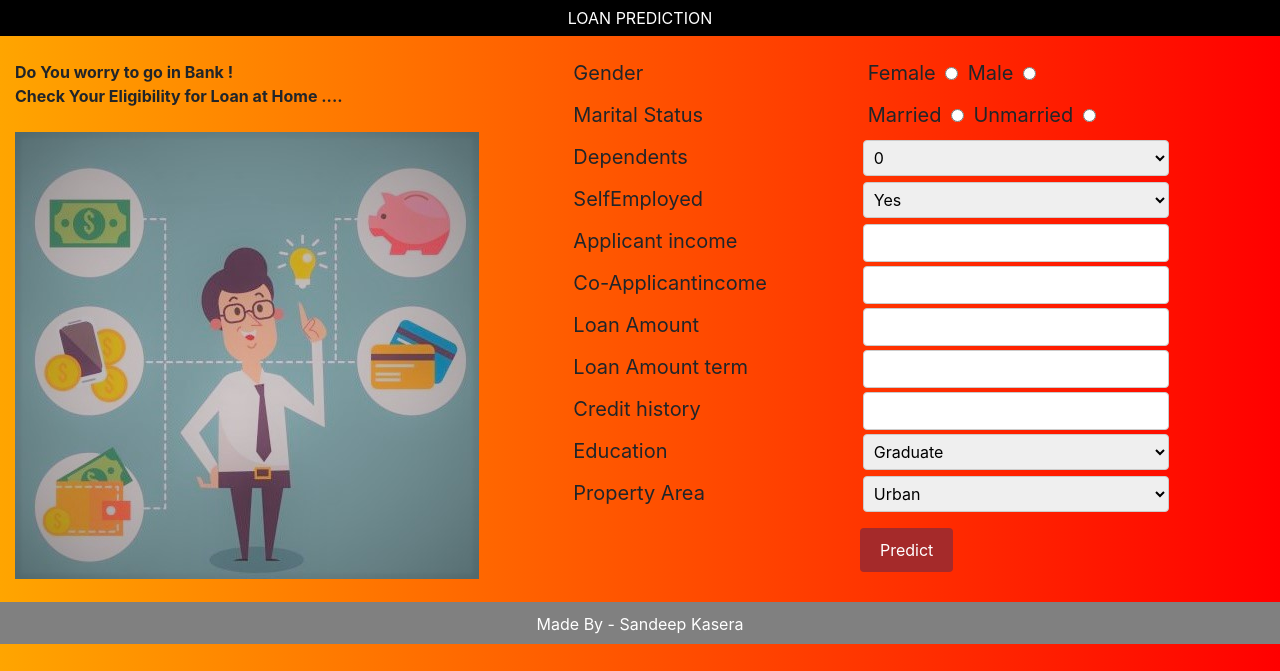
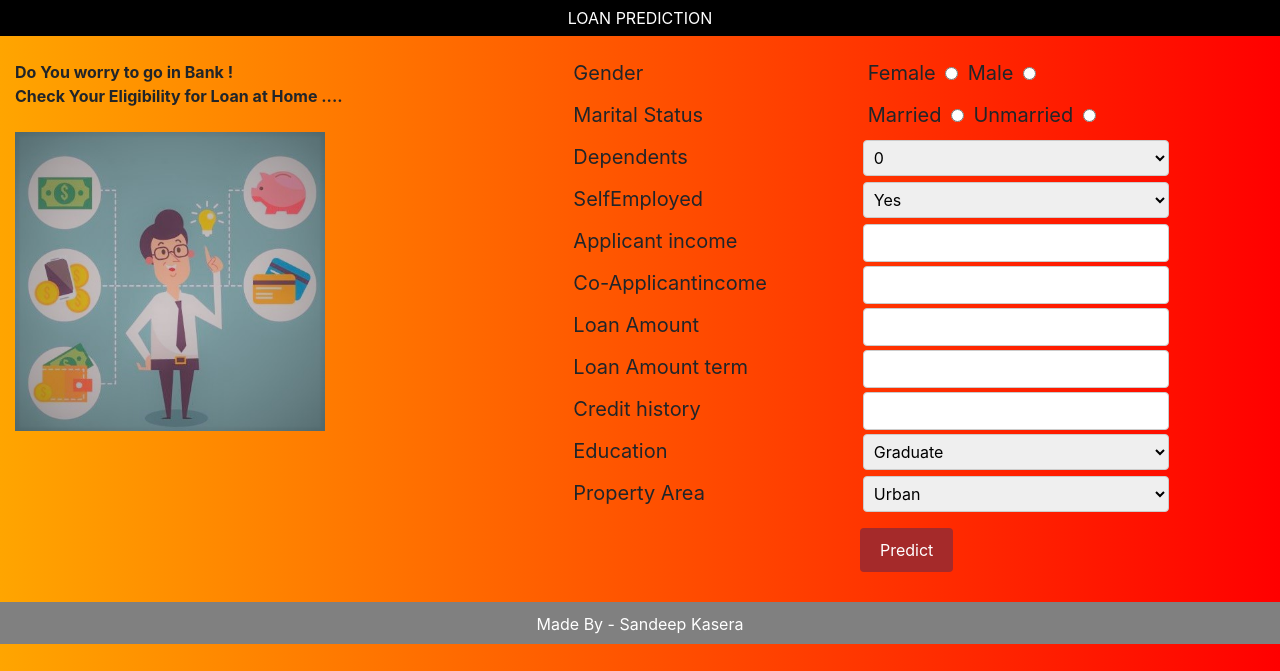
Before and after one commit to sandeepkasera/loanpredictionwebapp, a Flask app: page / in a window 1280 px wide. Shown: the top 671 px of the page. Run offline with Flask 2, Linux system fonts and the light colour scheme; some libraries are stand-ins or nearby versions.

Commit message:
Files Added

```diff
--- a/templates/index.html
+++ b/templates/index.html
@@ -74,6 +74,11 @@ width:100%;
 height:42px;
 }
 
+#worry{
+width:310px;
+height:auto;
+}
+
 
 
 </style>
@@ -93,7 +98,7 @@ height:42px;
 			<br>
 			<br>
 			</strong>
-			<img src = "{{url_for('static',filename='images/loan1.jpeg')}}">
+			<img id="worry" src = "{{url_for('static',filename='images/loan1.jpeg')}}">
 		</div>
 
 
```
